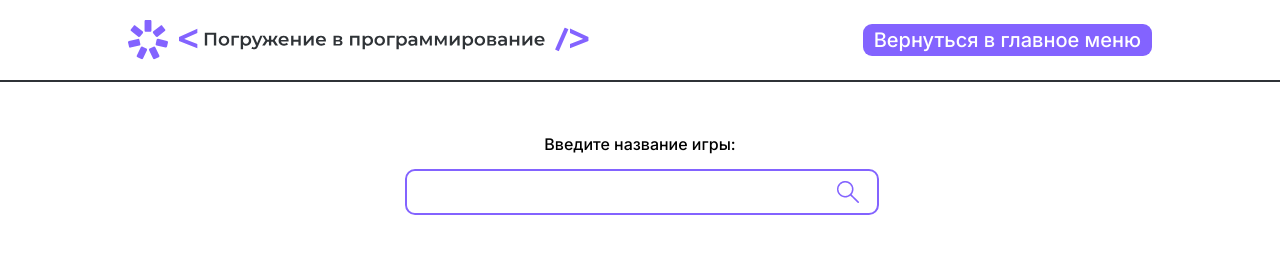
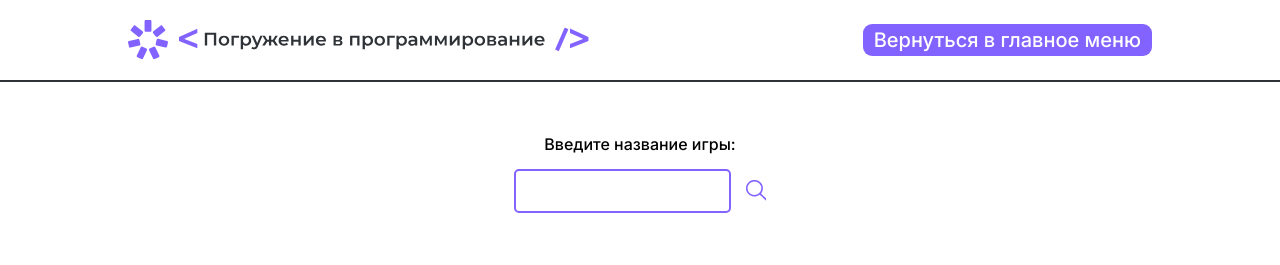
Before and after one commit to Exevald/canvas-plus, a React (Create React App) app: page /game_collection in a window 1280 px wide. Shown: the top 265 px of the page. Built offline with nearby package versions, Linux system fonts and the light colour scheme.

Commit message:
Добавил поиск игр по их названию

```diff
--- a/src/core/types/types.ts
+++ b/src/core/types/types.ts
@@ -7,6 +7,7 @@ type GameCollectionType = {
     games: Array<GameType>,
     selectedGameId: string,
     season: string,
+    searchingGameTitle: string,
 }
 
 type GameType = {
@@ -26,6 +27,8 @@ enum Actions {
     SET_CURRENT_SEASON = "SET_CURRENT_SEASON",
     SWIPE_LEFT = "SWIPE_LEFT",
     SWIPE_RIGHT = "SWIPE_RIGHT",
+    SET_SEARCHING_GAME_TITLE = "SET_SEARCHING_GAME_TITLE",
+    FIND_CURRENT_GAME = "FIND_CURRENT_GAME",
 }
 
 export type {GameType, EditorType, GameCollectionType, SearchType}
--- a/src/model/actionCreators.ts
+++ b/src/model/actionCreators.ts
@@ -27,4 +27,18 @@ function setCurrentSeason(newSeason: string) {
     }
 }
 
-export {swipeGameRight, swipeGameLeft, setLike, setCurrentSeason}
+function setSearchingGameTitle(newSearchingGameTitle: string) {
+    return {
+        type: Actions.SET_SEARCHING_GAME_TITLE,
+        newSearchingGameTitle: newSearchingGameTitle,
+    }
+}
+
+function findCurrentGame(newSearchingGameTitle: string) {
+    return {
+        type: Actions.FIND_CURRENT_GAME,
+        newSearchingGameTitle: newSearchingGameTitle,
+    }
+}
+
+export {swipeGameRight, swipeGameLeft, setLike, setCurrentSeason, setSearchingGameTitle, findCurrentGame}
--- a/src/model/store.ts
+++ b/src/model/store.ts
@@ -28,7 +28,8 @@ let initialState: EditorType = {
                 },
             ],
             selectedGameId: "0",
-            season: "2021"
+            season: "2021",
+            searchingGameTitle: "",
         },
         {
             games: [
@@ -42,12 +43,14 @@ let initialState: EditorType = {
                 }
             ],
             selectedGameId: "2",
-            season: "2022"
+            season: "2022",
+            searchingGameTitle: ""
         },
         {
             games: [],
             selectedGameId: "0",
-            season: "2023"
+            season: "2023",
+            searchingGameTitle: "",
         },
     ],
     currentSeason: "2021"
@@ -62,6 +65,7 @@ type ActionType = {
     gameId?: string,
     gameTitle?: string,
     newSeason?: string,
+    newSearchingGameTitle?: string,
 }
 
 function mainReducer(state: EditorType, action: ActionType) {
--- a/src/view/components/Button/Button.module.css
+++ b/src/view/components/Button/Button.module.css
@@ -55,6 +55,7 @@
     background: no-repeat url("ButtonIcons/Lens.svg");
     width: 23px;
     height: 23px;
+    margin-left: 15px;
 }
 
 .buttonLens:hover {
--- a/src/view/components/Search/Search.module.css
+++ /dev/null
@@ -1,25 +0,0 @@
-.inputWrapper {
-    min-width: 470px;
-    height: 42px;
-    border: 2px solid var(--purple-default);
-    border-radius: 10px;
-    display: flex;
-    align-items: center;
-}
-
-.input {
-    min-width: 420px;
-    height: 42px;
-    outline: none;
-    border: none;
-    font-family: 'Inter', sans-serif;
-    font-size: 15px;
-
-    padding-left: 10px;
-    border-radius: 10px;
-
-}
-
-.imageArea {
-    margin-left: 5px;
-}
--- a/src/view/components/Search/Search.tsx
+++ /dev/null
@@ -1,17 +0,0 @@
-import styles from "./Search.module.css"
-import { ButtonIcon } from "../Button/Button";
-
-const Search = () => {
-    return (
-        <div className={styles.inputWrapper}>
-            <input
-                type={"text"}
-                className={styles.input}
-            >
-            </input>
-            <ButtonIcon iconType={"lens"} onClick={() => { }}></ButtonIcon>
-        </div>
-    )
-}
-
-export { Search }
--- /dev/null
+++ b/src/view/components/TextArea/TextArea.module.css
@@ -0,0 +1,30 @@
+.inputDefault {
+    font-family: 'Inter', sans-serif;
+    font-weight: 500;
+    font-size: 15px;
+    color: var(--grey-60);
+
+    border: 1px solid var(--grey-60);
+    border-radius: 5px;
+
+    min-width: 150px;
+    height: 35px;
+
+    padding-left: 10px;
+}
+
+.inputDefault:hover {
+    cursor: pointer;
+}
+
+.inputDefault:focus {
+    border: 2px solid var(--purple-dark);
+    color: var(--grey-dark);
+    outline: none;
+}
+
+.inputTopPanel:focus {
+    border: 2px solid var(--purple-default);
+    color: var(--grey-dark);
+    outline: none;
+}
--- /dev/null
+++ b/src/view/components/TextArea/TextArea.tsx
@@ -0,0 +1,28 @@
+import styles from "./TextArea.module.css"
+import {connect} from "react-redux";
+
+interface TextAreaProps {
+    placeholder?: string;
+    value?: string;
+    onKeyUp: (value: string) => void;
+}
+
+const TextArea = ({
+                      placeholder = "",
+                      onKeyUp,
+                  }: TextAreaProps) => {
+    return (
+        <input type="text"
+               placeholder={placeholder}
+               className={styles.inputDefault}
+               onKeyUp={(event) => {
+                   if (event.key === "Enter") {
+                       onKeyUp(event.currentTarget.value)
+                   }
+               }}
+        />
+    )
+}
+
+
+export default connect()(TextArea)
--- a/src/view/pages/GameCollection/GameCollection.module.css
+++ b/src/view/pages/GameCollection/GameCollection.module.css
@@ -36,3 +36,24 @@
     justify-content: center;
     margin-top: 100px;
 }
+
+.findContainer {
+    width: 252px;
+    display: flex;
+    flex-direction: row;
+    align-items: center;
+}
+
+.name {
+    width: 228px;
+    font-family: 'Inter', sans-serif;
+    font-weight: 500;
+    font-size: 17px;
+    display: flex;
+    align-items: center;
+    color: var(--grey-dark);
+    border: 2px solid var(--purple-default);
+    height: 40px;
+    border-radius: 5px;
+    padding: 0 10px 0 10px;
+}
--- a/src/view/pages/GameCollection/GameCollection.tsx
+++ b/src/view/pages/GameCollection/GameCollection.tsx
@@ -1,6 +1,5 @@
 import styles from "./GameCollection.module.css"
 import {TopPanel} from "../../components/TopPanel/TopPanel";
-import {Search} from "../../components/Search/Search";
 import GamePreviewCard from "../../components/GamePreviewCard/GamePreviewCard";
 import {Button, ButtonIcon} from "../../components/Button/Button";
 
@@ -8,7 +7,9 @@ import {EditorType} from "../../../core/types/types";
 import {connect, ConnectedProps} from "react-redux";
 
 import {AppDispatch} from "../../../model/store";
-import {swipeGameLeft, swipeGameRight} from "../../../model/actionCreators";
+import {setSearchingGameTitle, swipeGameLeft, swipeGameRight, findCurrentGame} from "../../../model/actionCreators";
+import {useState} from "react";
+import TextArea from "../../components/TextArea/TextArea";
 
 function mapStateToProps(state: EditorType) {
     const currentSeason = state.currentSeason;
@@ -17,6 +18,7 @@ function mapStateToProps(state: EditorType) {
     if (selectedGameIndex !== undefined) {
         return {
             selectedGameId: currentGameCollection?.games[selectedGameIndex].id,
+            searchingGameTitle: currentGameCollection?.searchingGameTitle,
         }
     }
 }
@@ -25,6 +27,8 @@ function mapDispatchToProps(dispatcher: AppDispatch) {
     return {
         swipeLeft: (gameId: string) => dispatcher(swipeGameLeft(gameId)),
         swipeRight: (gameId: string) => dispatcher(swipeGameRight(gameId)),
+        setSearchingGameTitle: (searchingGameTitle: string) => dispatcher(setSearchingGameTitle(searchingGameTitle)),
+        findCurrentGame: (searchingGameTitle: string) => dispatcher(findCurrentGame(searchingGameTitle)),
     }
 }
 
@@ -32,6 +36,7 @@ const connector = connect(mapStateToProps, mapDispatchToProps);
 type GameCollectionProps = ConnectedProps<typeof connector>
 
 const GameCollection = (props: GameCollectionProps) => {
+    const [find, startFind] = useState(false);
     return (
         <div>
             <TopPanel viewStyle={"gameCollection"}></TopPanel>
@@ -39,19 +44,38 @@ const GameCollection = (props: GameCollectionProps) => {
                 <div className={styles.searchAreaWrapper}>
                     <div className={styles.searchArea}>
                         <p className={styles.inputDescription}>Введите название игры:</p>
-                        <Search></Search>
+                        <div className={styles.findContainer}>
+                            {
+                                find ?
+                                    <TextArea
+                                        placeholder={"Название игры"}
+                                        onKeyUp={(value: string) => {
+                                            props.setSearchingGameTitle(value);
+                                            startFind(false);
+                                            props.findCurrentGame(value);
+                                        }}
+                                    />
+                                    : <p className={styles.name}>{props.searchingGameTitle}</p>
+                            }
+                            <ButtonIcon onClick={() => startFind(!find)} iconType={"lens"}></ButtonIcon>
+                        </div>
+
                     </div>
+
                 </div>
                 <div className={styles.sliderAreaWrapper}>
-                    <ButtonIcon iconType={"goLeft"} onClick={() => props.selectedGameId !== undefined ? props.swipeLeft(props.selectedGameId) : {}}></ButtonIcon>
+                    <ButtonIcon iconType={"goLeft"}
+                                onClick={() => props.selectedGameId !== undefined ? props.swipeLeft(props.selectedGameId) : {}}></ButtonIcon>
                     <div className={styles.gameCardWrapper}>
                         <GamePreviewCard></GamePreviewCard>
                     </div>
-                    <ButtonIcon iconType={"goRight"} onClick={() => props.selectedGameId !== undefined ? props.swipeRight(props.selectedGameId) : {}}></ButtonIcon>
+                    <ButtonIcon iconType={"goRight"}
+                                onClick={() => props.selectedGameId !== undefined ? props.swipeRight(props.selectedGameId) : {}}></ButtonIcon>
                 </div>
             </div>
             <div className={styles.gameCollectionButton}>
-                <Button onClick={() => {}} viewStyle={"default"} text={"Полный список игр"}></Button>
+                <Button onClick={() => {
+                }} viewStyle={"default"} text={"Полный список игр"}></Button>
             </div>
         </div>
     )
```
Also changed, not shown: src/model/entity/gameCollection.ts (+33 -12 lines).
